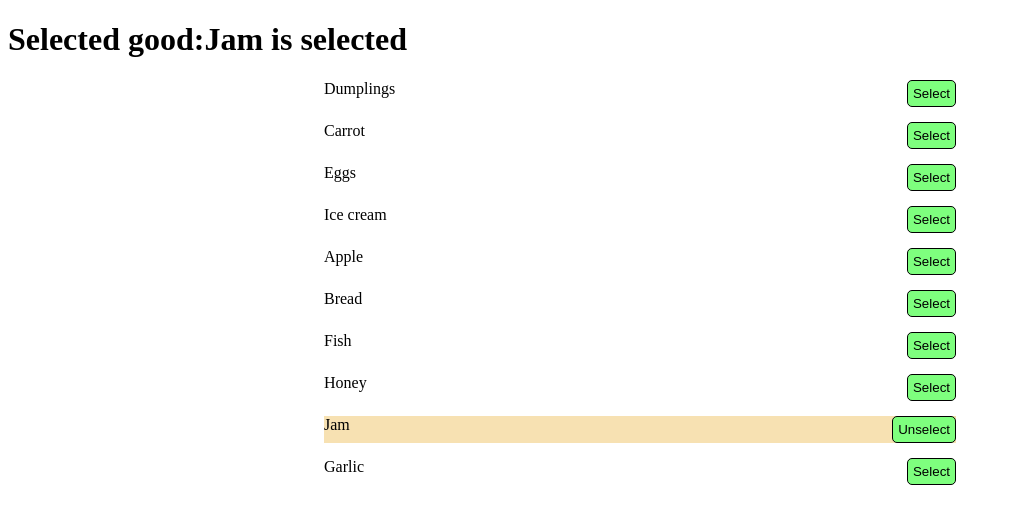
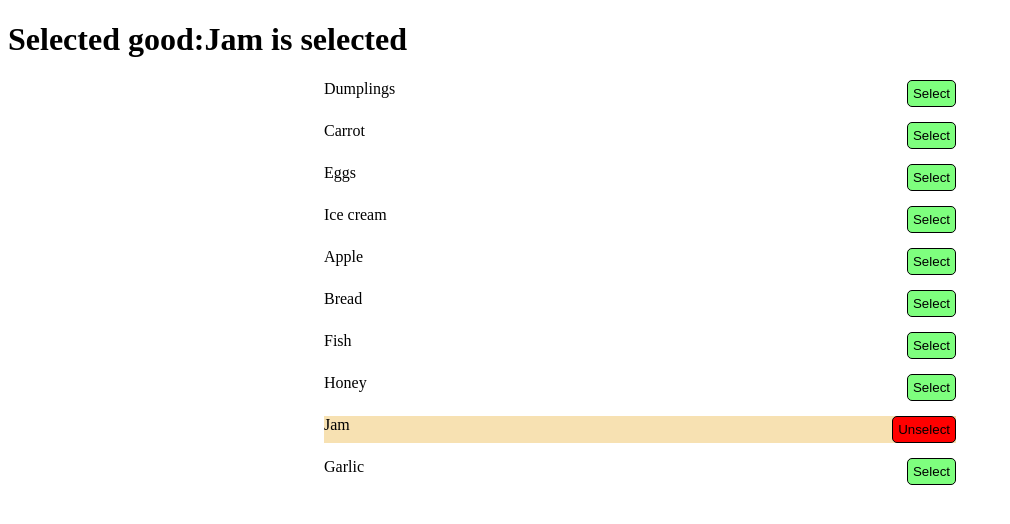
Before and after one commit to mate-academy/react_goods-selector, a React (Create React App) app: page / in a window 1280 px wide. Shown: the top 524 px of the page, without its empty margins (0-1010 px from the left). Built offline with nearby package versions, Linux system fonts and the light colour scheme.

Commit message:
refactoring

```diff
--- a/src/App.scss
+++ b/src/App.scss
@@ -19,7 +19,11 @@
     border-radius: 5px;
     cursor: pointer;
 
-    &:hover {
+    &-active {
+      padding: 5px;
+      border: 1px solid black;
+      border-radius: 5px;
+      cursor: pointer;
       background: red;
     }
   }
--- a/src/App.tsx
+++ b/src/App.tsx
@@ -14,7 +14,7 @@ const goodsFromServer: Good[] = [
   'Garlic',
 ];
 
-type Good = 'Dumplings' | 'Carrot' | 'Eggs' | 'Ice cream' | 'Apple' | 'Bread' | 'Fish' | 'Honey' | 'Jam' | 'Garlic';
+type Good = string;
 
 type State = {
   selectedGoods: Good[];
@@ -26,10 +26,9 @@ export class App extends React.Component<{}, State> {
   };
 
   addGood(good: Good) {
-    const { selectedGoods } = this.state;
-
-    selectedGoods.push(good);
-    this.setState({ selectedGoods });
+    this.setState(state => {
+      return { selectedGoods: [...state.selectedGoods, good] };
+    });
   }
 
   header() {
@@ -47,7 +46,7 @@ export class App extends React.Component<{}, State> {
         return head;
 
       default:
-        head = `${selectedGoods.join(', ')} are selected`;
+        head = `${selectedGoods.slice(0, -1).join(', ')} and ${selectedGoods.slice(-1)} are selected`;
 
         return head;
     }
@@ -73,7 +72,7 @@ export class App extends React.Component<{}, State> {
             <div className={selectedGoods.includes(good) ? 'goods__item active' : 'goods__item'}>
               {good}
               <button
-                className="goods__button"
+                className={selectedGoods.includes(good) ? 'goods__button-active' : 'goods__button'}
                 onClick={
                   selectedGoods.includes(good)
                     ? () => this.removeGood(good)
```
